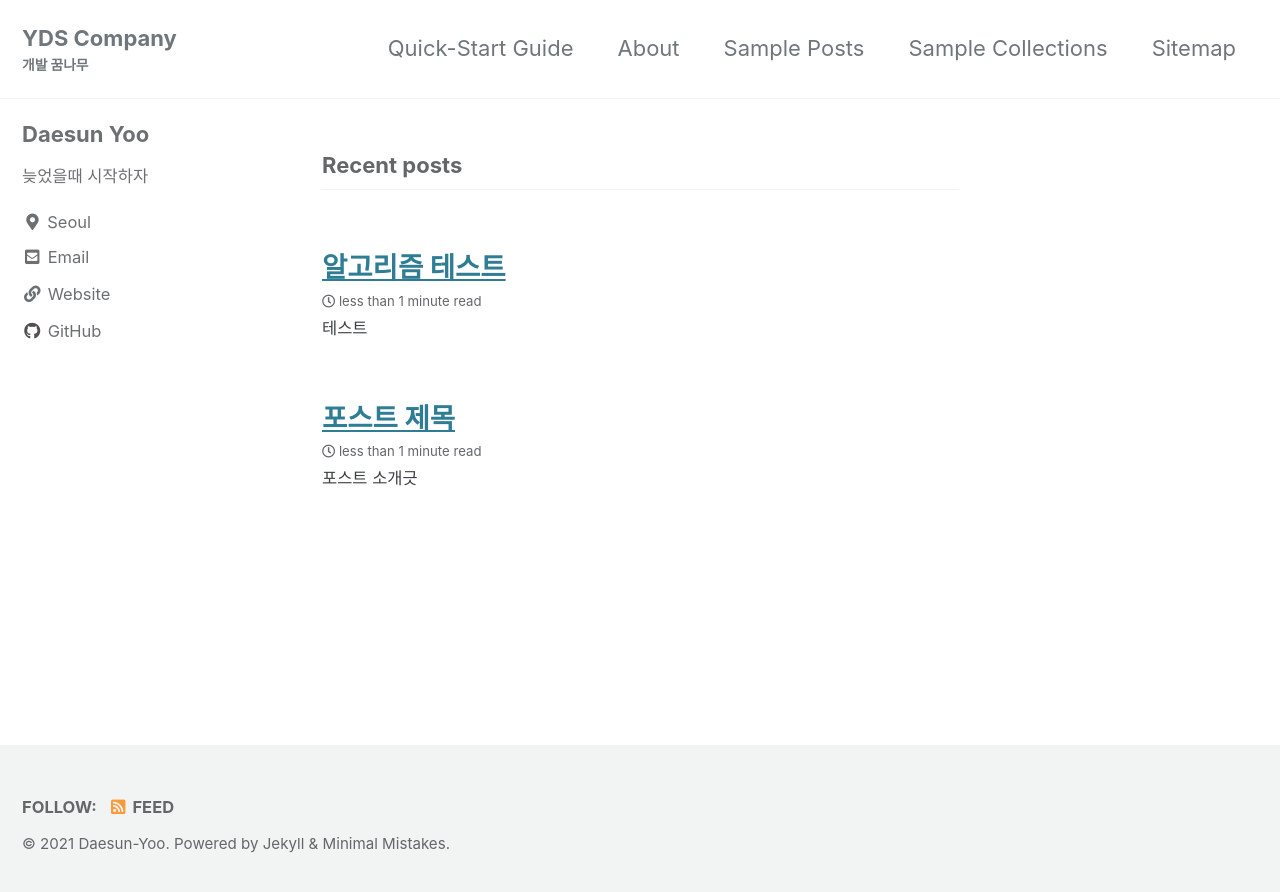
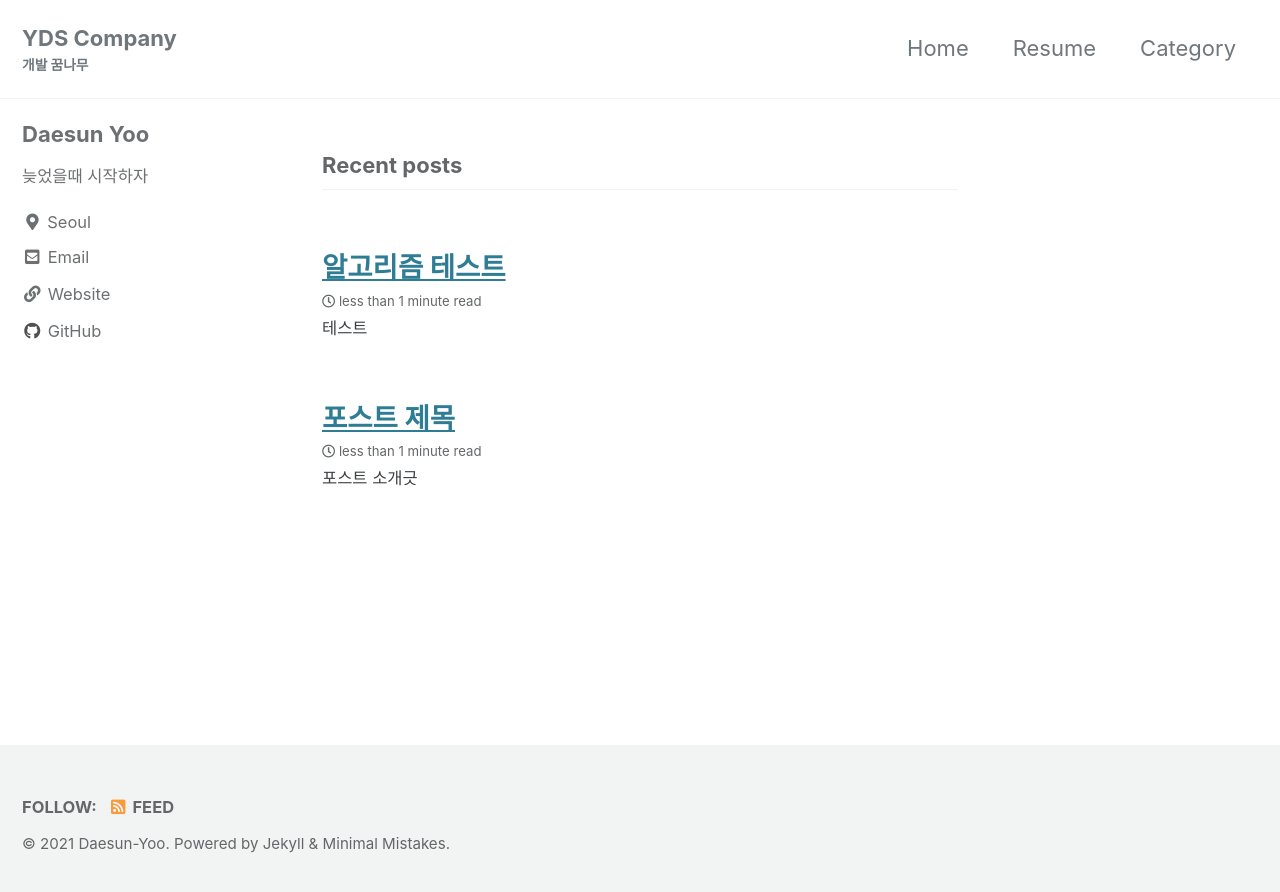
Before and after one commit to Daesun-Yoo/Daesun-Yoo.github.io, a Jekyll site: the page built from index.html, in a window 1280 px wide. Shown: the top 892 px of the page. Built offline with Jekyll 4.4.1, drawn with Linux system fonts in a browser that asks for light colours; cached includes are drawn as plain includes; the list of posts is cut into pages by our own code.

Commit message:
Update navigation.yml

```diff
--- a/_data/navigation.yml
+++ b/_data/navigation.yml
@@ -1,12 +1,8 @@
 # main links
 main:
-  - title: "Quick-Start Guide"
-    url: https://mmistakes.github.io/minimal-mistakes/docs/quick-start-guide/
-  - title: "About"
+  - title: "Home"
+    url: https://daesun-yoo.github.io/
+  - title: "Resume"
     url: https://mmistakes.github.io/minimal-mistakes/about/
-  - title: "Sample Posts"
+  - title: "Category"
     url: /year-archive/
-  - title: "Sample Collections"
-    url: /collection-archive/
-  - title: "Sitemap"
-    url: /sitemap/
```
